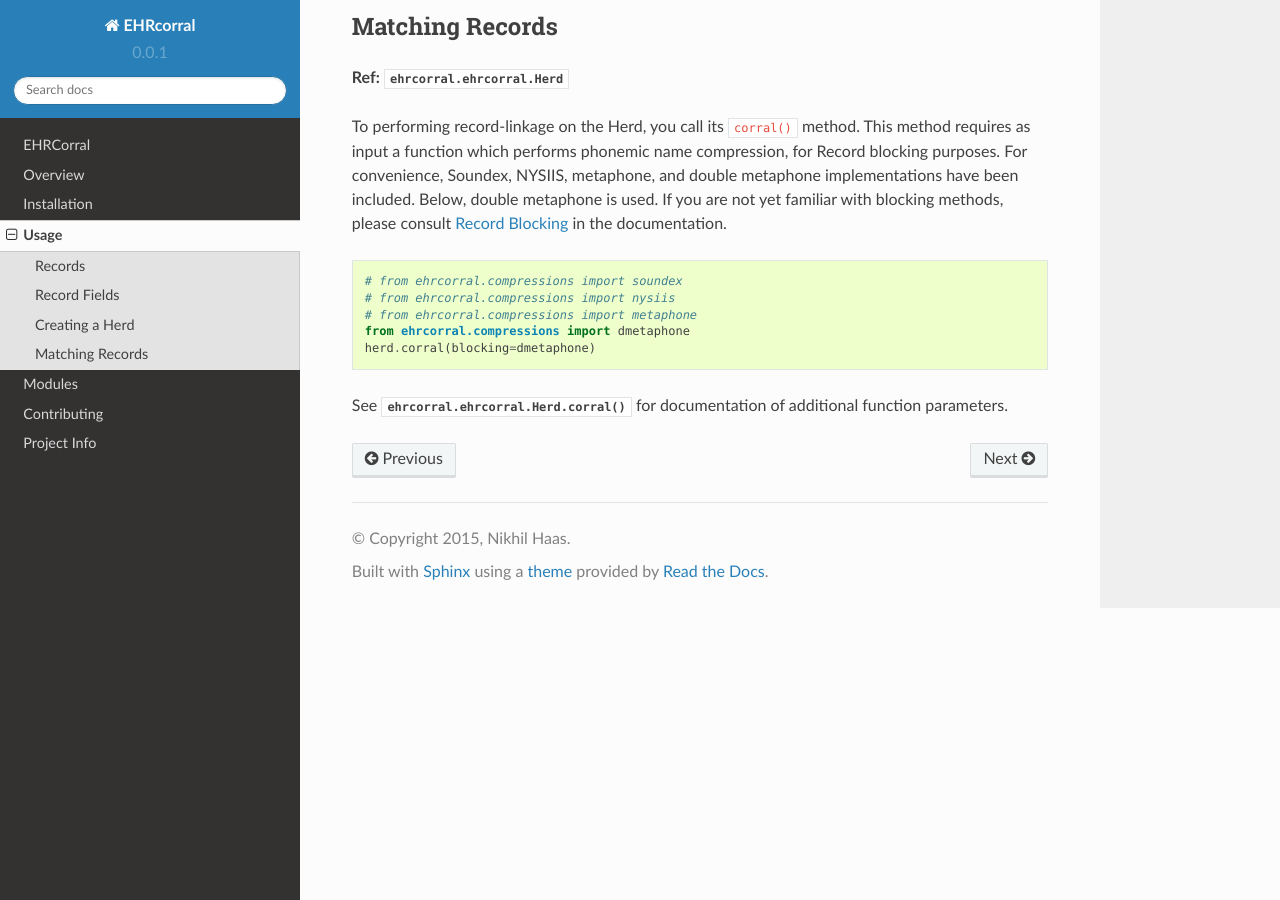
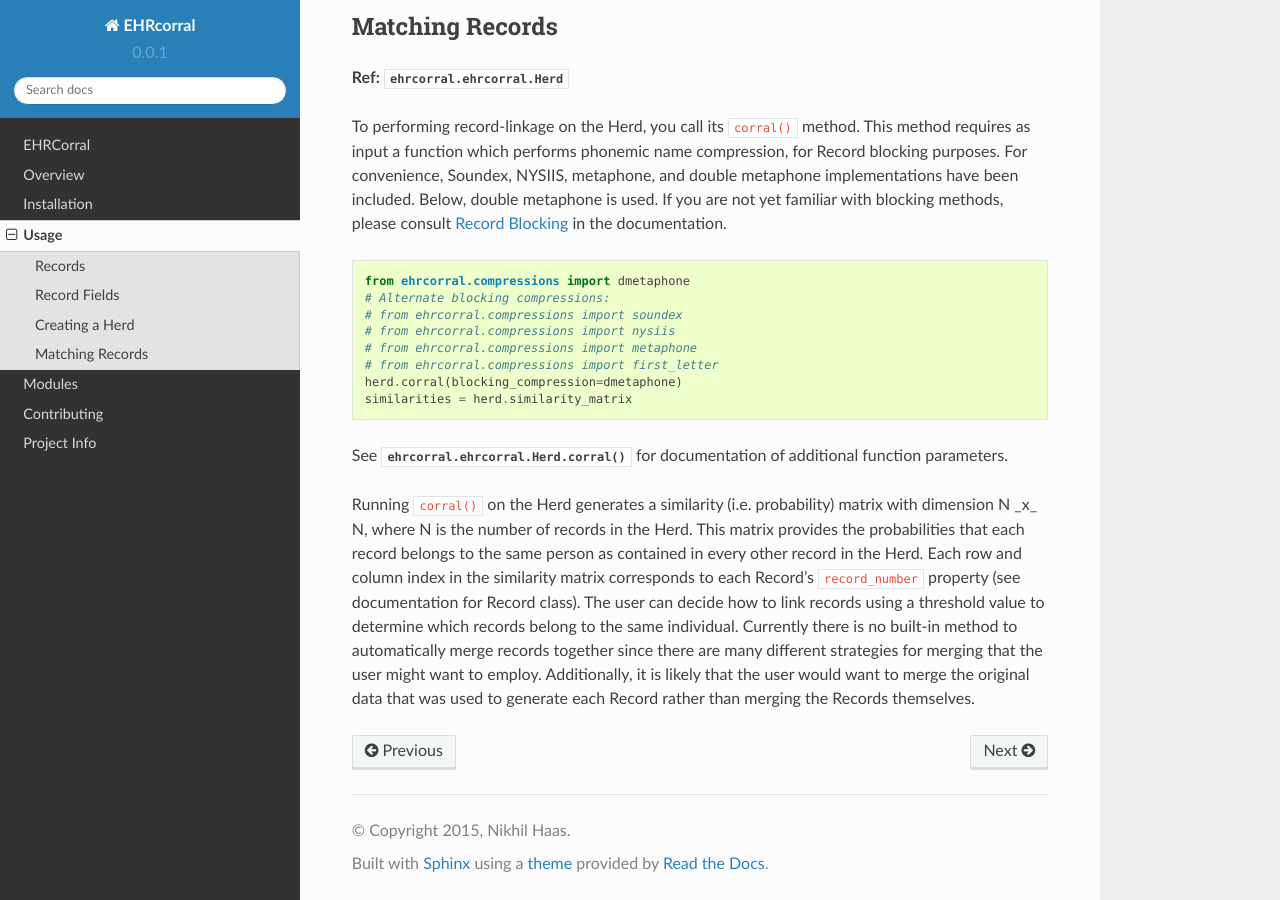
Before and after one commit to nsh87/ehrcorral, a Sphinx documentation site: the page built from docs/usage.rst, in a window 1280 px wide and 900 px high, scrolled down 2596 px. Built offline with Sphinx 7.4.7 and the Read the Docs theme 2.0.0, drawn with Linux system fonts in a browser that asks for light colours; formulas are drawn with MathJax 3.

Commit message:
Update usage docs with up-to-date corralling

```diff
--- a/docs/usage.rst
+++ b/docs/usage.rst
@@ -144,11 +144,27 @@ used. If you are not yet familiar with blocking methods, please consult
 
 .. code-block:: python
 
+    from ehrcorral.compressions import dmetaphone
+    # Alternate blocking compressions:
     # from ehrcorral.compressions import soundex
     # from ehrcorral.compressions import nysiis
     # from ehrcorral.compressions import metaphone
-    from ehrcorral.compressions import dmetaphone
-    herd.corral(blocking=dmetaphone)
+    # from ehrcorral.compressions import first_letter
+    herd.corral(blocking_compression=dmetaphone)
+    similarities = herd.similarity_matrix
 
 See :py:func:`ehrcorral.ehrcorral.Herd.corral` for documentation of additional
 function parameters.
+
+Running ``corral()`` on the Herd generates a similarity (i.e. probability)
+matrix with dimension N _x_ N, where N is the number of records in the Herd.
+This matrix provides the probabilities that each record belongs to the same
+person as contained in every other record in the Herd. Each row and column
+index in the similarity matrix corresponds to each Record's ``record_number``
+property (see documentation for Record class). The user can decide how to link
+records using a threshold value to determine which records belong to the same
+individual. Currently there is no built-in method to automatically merge
+records together since there are many different strategies for merging that
+the user might want to employ. Additionally, it is likely that the user would
+want to merge the original data that was used to generate each Record rather
+than merging the Records themselves.
```
